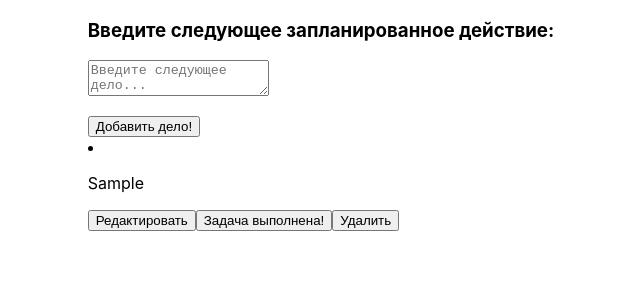
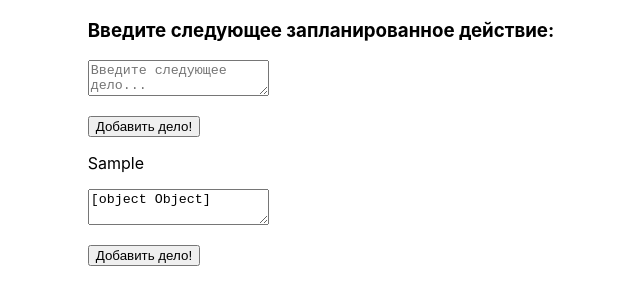
Before and after one commit to Dmis0474/To-do-list-APP, a React (Create React App) app: page / in a window 1280 px wide. Both pictures are taken after typing "Sample" into the empty fields and a click on the button "Добавить дело!". Shown: the top 304 px of the page, without its empty margins (319-959 px from the left). Built offline with nearby package versions, Linux system fonts and the light colour scheme.

Commit message:
changed compinent

```diff
--- a/src/components/form/form.jsx
+++ b/src/components/form/form.jsx
@@ -1,9 +1,17 @@
 import React from "react";
 import styles from "./form.module.css";
 
-
 const Form = (props) => {
   return (
+    <div id={props.task.id}>
+      {props.task.id === props.edtiableTaskId && props.editMode ? (
+        <div>
+          <button onClick={props.editTasks}>Редактировать</button>
+          <button onClick={props.taskDone}>Задача выполнена!</button>
+          <button onClick={props.handleDelete}>Удалить</button>
+          <button onClick={props.submitChanges}>Запомнить</button>
+        </div>
+      ) : (
         <form
           className={styles.form}
           onSubmit={props.handleSubmit}
@@ -17,8 +25,11 @@ const Form = (props) => {
             placeholder="Введите следующее дело..."
             onChange={props.handleChange}
           ></textarea>
+
           <button>Добавить дело!</button>
         </form>
+      )}
+    </div>
   );
 };
 export default Form;
--- a/src/components/layout/layout.jsx
+++ b/src/components/layout/layout.jsx
@@ -84,6 +84,7 @@ const Layout = () => {
           return (
             <Task
               task={task}
+              id = {task.id}
               key={task.text.toString()}
               editMode={editMode}
               edtiableTaskId={edtiableTaskId}
--- a/src/components/task/task.jsx
+++ b/src/components/task/task.jsx
@@ -3,10 +3,8 @@ import Form from "../form/form";
 
 const Task = (props) => {
   return (
-    <div>
-      <li id={props.task.id} >
-        {props.task.id === props.edtiableTaskId && props.editMode ? (
-          <div>
+    <div id={props.task.id}>
+      <p>{props.task.text}</p>
       <Form
         onChange={props.inputListener}
         defaultValue={props.task.text}
@@ -14,19 +12,17 @@ const Task = (props) => {
         id={props.task.id}
         title={props.task.text}
         onSubmit={props.submitChanges}
+        task={props.task}
+        key={props.task.text.toString()}
+        editMode={props.editMode}
+        edtiableTaskId={props.edtiableTaskId}
+        handleDelete={props.handleDelete}
+        taskDone={props.taskDone}
+        editSubmit={props.editSubmit}
+        submitChanges={props.submitChanges}
+        editTasks={props.editTasks}
+        inputListener={props.inputListener}
       />
-
-        <button onClick={props.submitChanges}>Запомнить</button>
-        </div>
-        ) : (
-          <div id={props.task.id}>
-          <p >{props.task.text}</p>
-          <button onClick={props.editTasks}>Редактировать</button>
-          <button onClick={props.taskDone}>Задача выполнена!</button>
-          <button onClick={props.handleDelete}>Удалить</button>
-          </div>
-        )}
-      </li>
     </div>
   );
 };
```
Lines whose indentation alone changed are shown as unchanged.
